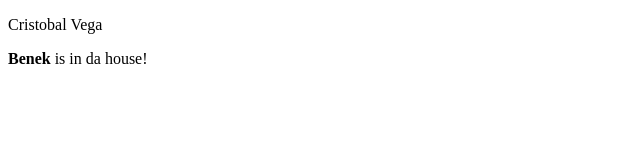
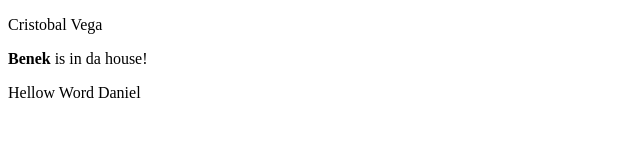
Before and after one commit to cristobalvega/demoGit, a plain HTML site: page index.html in a window 1280 px wide. Shown: the whole page, without its empty margins (0-640 px from the left). Drawn offline with Linux system fonts and the light colour scheme.

Commit message:
Que paso papu

```diff
--- a/index.html
+++ b/index.html
@@ -11,6 +11,6 @@
     <p>
         <strong>Benek</strong> is in da house!
     </p>
-
+    <p>Hellow Word Daniel</p>
 </body>
 </html>
```
